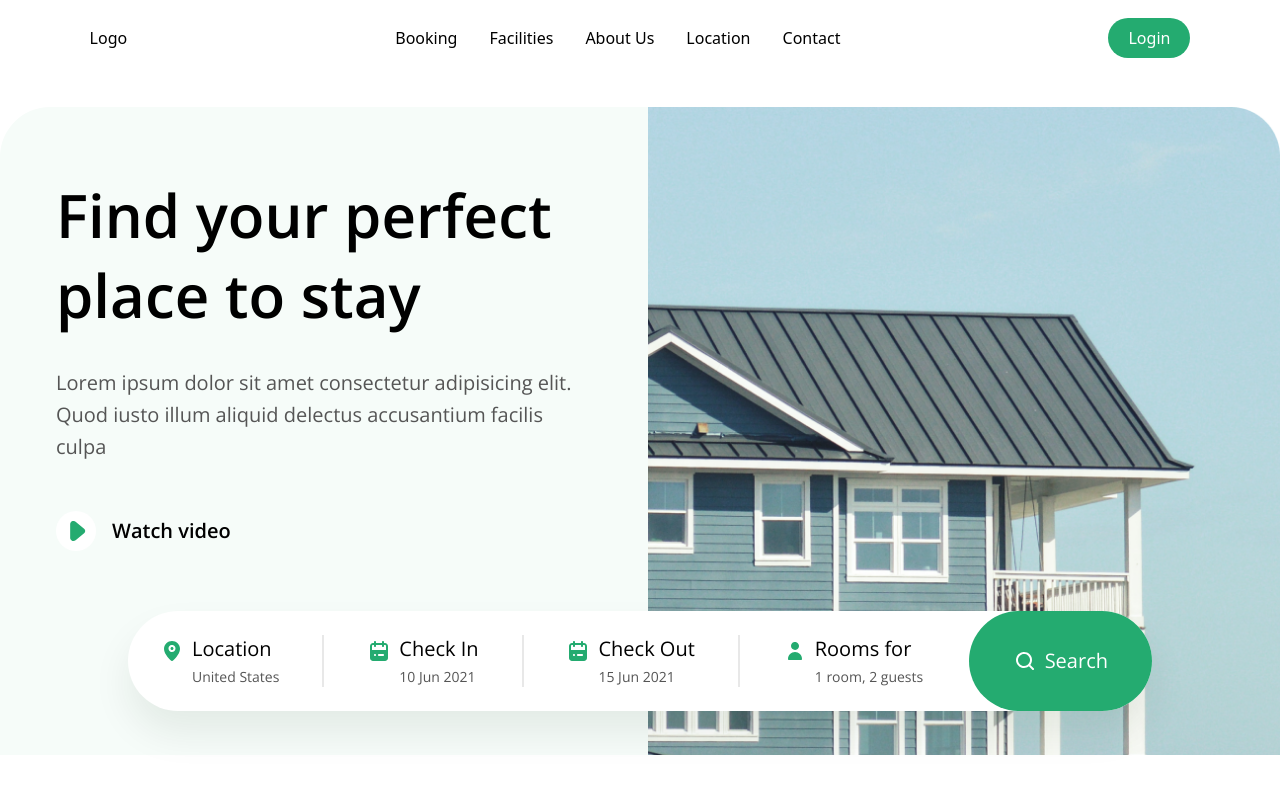
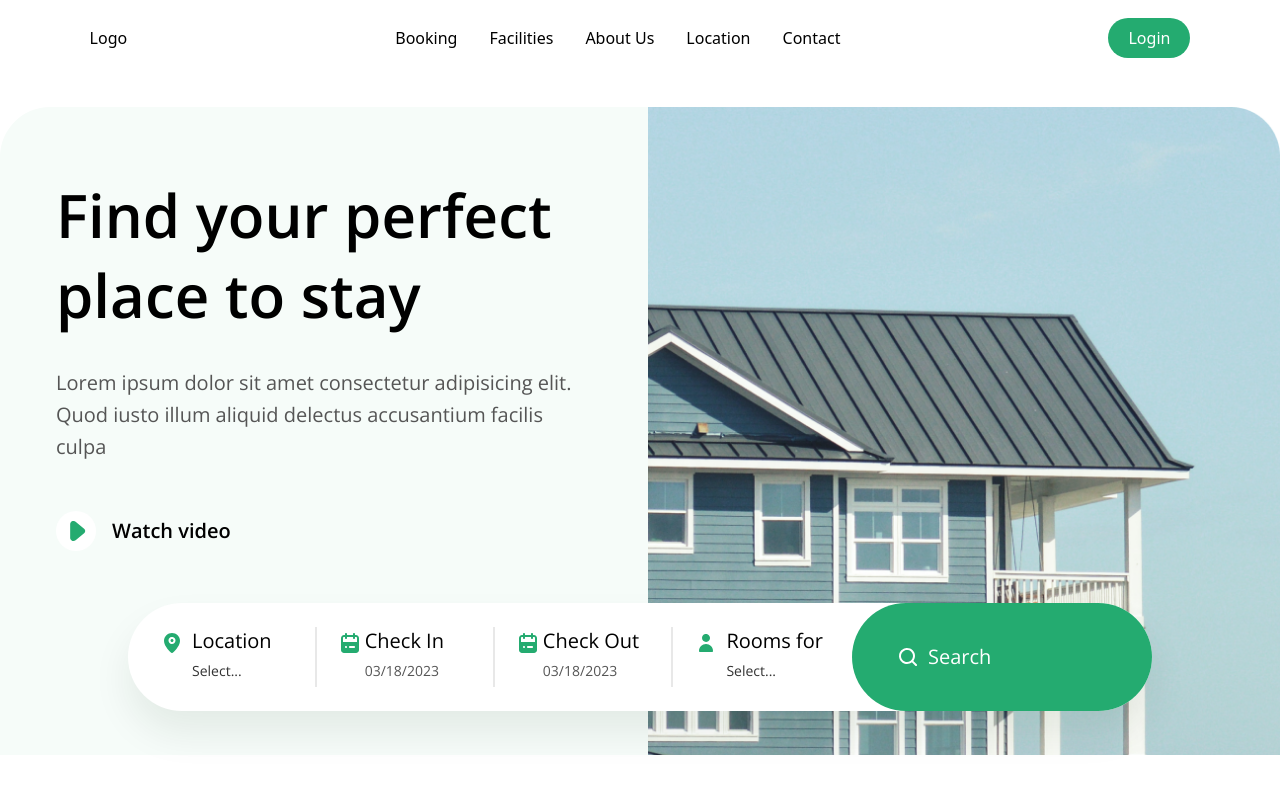
Before and after one commit to HizkiaReppi/hotel-landing-page, a React (Vite) app: page / in a window 1280 px wide. Shown: the top 800 px of the page. Built offline with nearby package versions, Linux system fonts and the light colour scheme.

Commit message:
add dropdown with react select and react datepicker

```diff
--- a/package.json
+++ b/package.json
@@ -11,7 +11,9 @@
   "dependencies": {
     "nuka-carousel": "^5.5.0",
     "react": "^18.2.0",
-    "react-dom": "^18.2.0"
+    "react-datepicker": "^4.10.0",
+    "react-dom": "^18.2.0",
+    "react-select": "^5.7.0"
   },
   "devDependencies": {
     "@types/react": "^18.0.28",
--- a/src/components/HeroSection.jsx
+++ b/src/components/HeroSection.jsx
@@ -2,8 +2,41 @@ import { ImageHotel } from '../assets/images';
 import { IconSearch, IconCheckinout, IconLocation, IconPerson, IconWatchVideo } from '../assets/icons';
 import "./herosection.css";
 import Button from './Button';
+import Select from 'react-select';
+import { useState } from 'react';
+import DatePicker from 'react-datepicker'
+import "react-datepicker/dist/react-datepicker.css";
+
 
 const HeroSection = () => {
+  const [checkInDate, setCheckInDate] = useState(new Date());
+  const [checkOutDate, setCheckOutDate] = useState(new Date());
+
+  const countryOptions= [
+    { value: 'no-selected', label: 'Select...', isFixed: true },
+    { value: 'losangles', label: 'Los Angles' },
+    { value: 'bali', label: 'Bali'},
+    { value: 'sydney', label: 'Sydney' },
+    { value: 'lombok', label: 'Lombok' },
+    { value: 'yogya', label: 'Yogyakarta' },
+    { value: 'singapore', label: 'Singapore' },
+    { value: 'maldiv', label: 'Maldiv' },
+    { value: 'tokyo', label: 'Tokyo' },
+    { value: 'thailand', label: 'Thailand' },
+    { value: 'tokyo', label: 'Tokyo' },
+  ];
+
+  const roomOptions = [
+    { value: 'no-selected', label: 'Select...', isFixed: true },
+    { value: '1room1guest', label: '1 room, 1 guest' },
+    { value: '1room2guests', label: '1 room, 2 guests' },
+    { value: '1room3guests', label: '1 room, 3 guest' },
+    { value: '2room1guest', label: '2 room, 1 guest' },
+    { value: '2room2guests', label: '2 room, 2 guests' },
+    { value: '2room3guests', label: '2 room, 3 guests' },
+  ];
+
+
   return (
     <>
       <div className='hero-section container bg-[#f6fcf9] relative mx-auto mt-8'>
@@ -22,9 +55,10 @@ const HeroSection = () => {
             <img src={ImageHotel} alt="Hotel image"/>
           </div>
         </div>
-        <div className='hero-option absolute right-0 left-0 mx-auto bottom-11 w-4/5 bg-white rounded-[280px] flex justify-between'>
-          <div className='flex justify-between p-6 w-4/5 pl-8'>
-            <div className='hero-location flex justify-start'>
+        <divc className="absolute right-0 left-0 mx-auto bottom-11 w-4/5">
+          <div className='hero-option relative bg-white rounded-[280px] flex justify-between'>
+            <div className='flex justify-between p-6 w-4/5 pl-8 z-1'>
+              <div className='hero-location flex justify-start w-1/5'>
                 <div>
                   <img src={IconLocation} className='mt-1 mr-2' alt="Location Icon" />
                 </div>
@@ -32,41 +66,53 @@ const HeroSection = () => {
                   <div className='text-xl'>
                     Location
                   </div>
-                <div className='text-sm mt-1 text-[#555555]'>
-                  United States
+                  <div className='text-sm text-[#555555]'>
+                    <Select
+                      id='ccc'
+                      inputId='country-selector'
+                      className="basic-single"
+                      classNamePrefix="select"
+                      defaultValue={countryOptions[0]}
+                      isDisabled={false}
+                      isLoading={false}
+                      isClearable={true}
+                      isSearchable={true}
+                      name="color"
+                      options={countryOptions}
+                    />
                   </div>
                 </div>
               </div>
               <div className='vertical-line'></div>
-            <div className='hero-checkin flex justify-start'>
+              <div className='hero-checkin flex justify-start w-1/5'>
                 <div>
-                <img src={IconCheckinout} className='mt-1 mr-2' alt="CheckIn Icon" />
+                  <img src={IconCheckinout} className='mt-1 mr-5' alt="CheckIn Icon" />
                 </div>
                 <div>
                   <div className='text-xl'>
                     Check In
                   </div>
-                <div className='text-sm mt-1 text-[#555555]'>
-                  10 Jun 2021
+                  <div className='text-sm mt-[6px] text-[#555555]'>
+                    <DatePicker selected={checkInDate} onChange={(date) => setCheckInDate(date)} />
                   </div>
                 </div>
               </div>
               <div className='vertical-line'></div>
-            <div className='hero-checkout flex justify-start'>
+              <div className='hero-checkout flex justify-start w-1/5'>
                 <div>
-                <img src={IconCheckinout} className='mt-1 mr-2' alt="CheckOut Icon" />
+                  <img src={IconCheckinout} className='mt-1 mr-5' alt="CheckOut Icon" />
                 </div>
                 <div>
                   <div className='text-xl '>
                     Check Out
                   </div>
-                <div className='text-sm mt-1 text-[#555555]'>
-                  15 Jun 2021
+                  <div className='text-sm mt-[6px] text-[#555555]'>
+                    <DatePicker selected={checkOutDate} onChange={(date) => setCheckOutDate(date)} />
                   </div>
                 </div>
               </div>
               <div className='vertical-line'></div>
-            <div className='hero-roomsfor flex justify-start'>
+              <div className='hero-roomsfor flex justify-start w-1/5'>
                 <div>
                   <img src={IconPerson} className='mt-1 mr-2' alt="Rooms For Icon" />
                 </div>
@@ -74,19 +120,32 @@ const HeroSection = () => {
                   <div className='text-xl'>
                     Rooms for
                   </div>
-                <div className='text-sm mt-1 text-[#555555]'>
-                  1 room, 2 guests
+                  <div className='text-sm text-[#555555]'>
+                    <Select
+                      id='ccc'
+                      inputId='country-selector'
+                      className="basic-single"
+                      classNamePrefix="select"
+                      defaultValue={roomOptions[0]}
+                      isDisabled={false}
+                      isLoading={false}
+                      isClearable={true}
+                      isSearchable={true}
+                      name="color"
+                      options={roomOptions}
+                    />
                   </div>
                 </div>
               </div>
             </div>
-          <div className='hero-search flex justify-start'>
-            <Button addClass={'!rounded-[280px] flex justify-start items-center text-white text-xl !px-11'}>
+            <div className='hero-search flex justify-start relative z-3'>
+              <Button addClass={'!rounded-[280px] flex justify-start items-center text-white text-xl !px-11 w-[300px]'}>
                 <img src={IconSearch} className="mr-2" alt="Search Icon" />
                 Search
               </Button>
             </div>
           </div>
+        </divc>
       </div>
     </>
   )
--- a/src/components/herosection.css
+++ b/src/components/herosection.css
@@ -12,3 +12,71 @@
   border-left: 2px solid #E8E8E8;
   height: 100%;
 }
+
+
+/* react select style */
+.basic-single .select__control{
+  border: none !important;
+  /* margin-left: -20px;
+  padding-left: 10px;
+  padding-right: 10px; */
+  min-height: 14px;
+}
+
+.basic-single .select__control:focus {
+  border: none !important;
+  /* margin-left: -20px;
+  padding-left: 10px;
+  padding-right: 10px; */
+}
+
+.basic-single .select__control--is-focused {
+  border: none !important;
+  min-height: 14px;
+}
+
+.basic-single .select__control--menu-is-open {
+  border: none !important;
+  min-height: 14px;
+}
+
+.basic-single .select__dropdown-indicator {
+  display: none !important;
+}
+
+.basic-single .select__indicator-separator {
+  display: none !important;
+}
+
+.basic-single .select__clear-indicator {
+  display: none !important;
+}
+
+.basic-single .select__value-container {
+  margin-left: -10px;
+  /* padding-right: 20px; */
+}
+
+.basic-single .select__clear-indicator {
+  margin-right: -10px;
+}
+
+.select__menu {
+  width: 300px !important;
+}
+
+
+/* react datepicker */
+.react-datepicker-wrapper{
+  /* width: 50% !important; */
+}
+
+
+.react-datepicker-wrapper .react-datepicker__input-container input{
+  width: 100% !important;
+}
+
+
+.react-datepicker-wrapper .react-datepicker-ignore-onclickoutside{
+  width: 50% !important;
+}
```
Also changed, not shown: 1 other file (tests, documents, lock files or other folders). Lines whose indentation alone changed are shown as unchanged.
